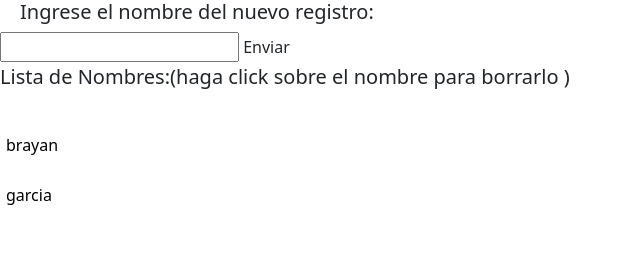
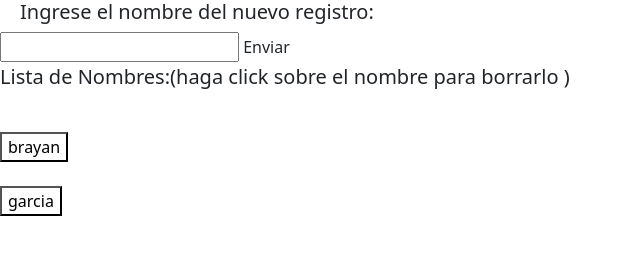
Before and after one commit to garciabrayan/listas-enlazadas, a plain HTML site: page index.html in a window 1280 px wide. Shown: the whole page, without its empty margins (0-640 px from the left). Drawn offline with nearby package versions, Linux system fonts and the light colour scheme.

Commit message:
Update styles.CSS

```diff
--- a/style/styles.CSS
+++ b/style/styles.CSS
@@ -16,17 +16,14 @@ h5{
 	margin-left: 20px;
 }
 
+button{
+	border-radius:10px;
+	background-color: white;
+	outline:none;
+}
+
 button1{
 	border: 2px orange;
 	border-radius:10px;
 	background-color: white;
-
 }
-
-button{
-	border: 2px orange;
-	border-radius:10px;
-	background-color: white;
-	outline:none;
-
-}
```
